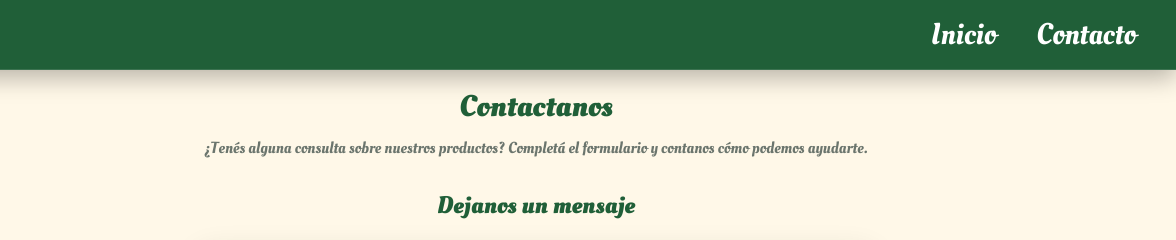
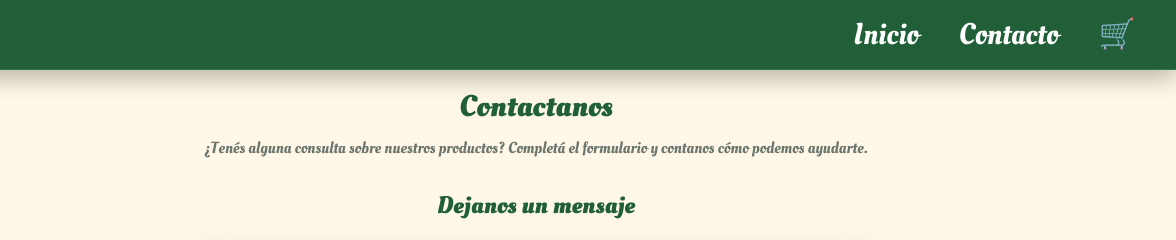
Before and after one commit to dariopenialoza/frontendtalentotech, a plain HTML site: page pages/contacto.html in a window 1280 px wide. Shown: the top 240 px of the page, 104-1280 px from the left. Drawn offline with Linux system fonts and the light colour scheme.

Commit message:
Agregue el link de carrito en la page contactos

```diff
--- a/pages/contacto.html
+++ b/pages/contacto.html
@@ -23,6 +23,12 @@
         <ul>
           <li><a href="../index.html">Inicio</a></li>
           <li><a href="./contacto.html">Contacto</a></li>
+          <li>
+            <!--👉 Agregar un link al carrito, con un ID para el contador -->
+            <a href="./pages/carrito.html" class="carrito-icono"
+              >🛒<span id="contador-carrito"></span
+            ></a>
+          </li>
         </ul>
       </nav>
     </header>
```
